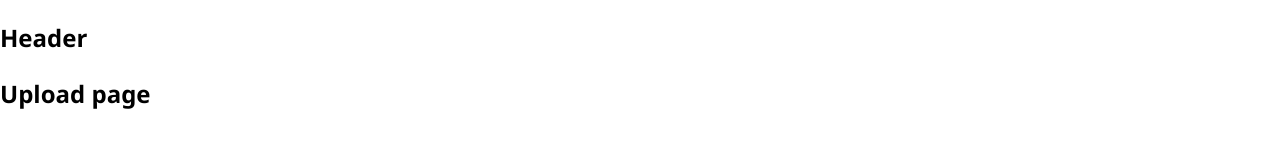
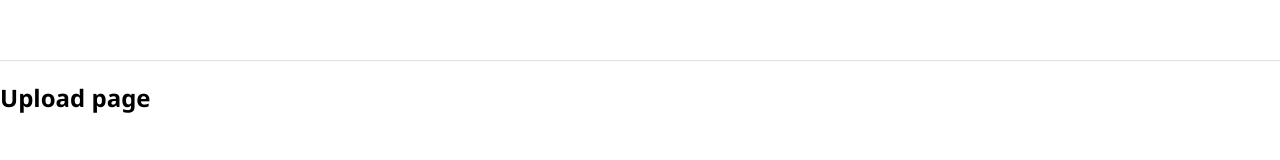
Before and after one commit to HoHaiHa/Tiktok-clone, a React (Create React App) app: page /upload in a window 1280 px wide. Shown: the top 160 px of the page. Built offline with nearby package versions, Linux system fonts and the light colour scheme.

Commit message:
continue build layout

```diff
--- a/package.json
+++ b/package.json
@@ -6,6 +6,7 @@
     "@testing-library/jest-dom": "^5.17.0",
     "@testing-library/react": "^13.4.0",
     "@testing-library/user-event": "^13.5.0",
+    "classnames": "^2.5.1",
     "normalize.css": "^8.0.1",
     "react": "^18.3.1",
     "react-dom": "^18.3.1",
--- a/src/component/GlobalStyles/GlobalStyle.scss
+++ b/src/component/GlobalStyles/GlobalStyle.scss
@@ -17,4 +17,5 @@ body{
     font-size: 1.6rem;
     line-height: 1.5;
     text-rendering: optimizeSpeed;
+    margin: 0;
 }
--- /dev/null
+++ b/src/component/Layout/Components/Header/Header.module.scss
@@ -0,0 +1,4 @@
+.wrapper{
+    height: 60px;
+    box-shadow: 0px 1px 1px rgb(0 0 0 /12%);
+}
--- a/src/component/Layout/Components/Header/index.js
+++ b/src/component/Layout/Components/Header/index.js
@@ -1,5 +1,10 @@
+import classNames from 'classnames/bind';
+import styles from './Header.module.scss'
+
+const cx = classNames.bind(styles)
+
 function Header(){
-    return (<h2>Header</h2>)
+    return <header className={cx('wrapper')}></header>
 }
 
 export default Header;
--- a/src/component/Layout/DefaultLayout/index.js
+++ b/src/component/Layout/DefaultLayout/index.js
@@ -1,5 +1,9 @@
 import Header from "~/component/Layout/Components/Header";
 import Sidebar from "./Sidebar";
+import styles from "./DefaltLayout.module.scss"
+import classNames from "classnames/bind";
+
+const cx = classNames.bind(styles);
 
 function DefaultLayout({children}){
     return (
```
Also changed, not shown: src/component/Layout/DefaultLayout/DefaltLayout.module.scss (added), 1 other file (tests, documents, lock files or other folders).
